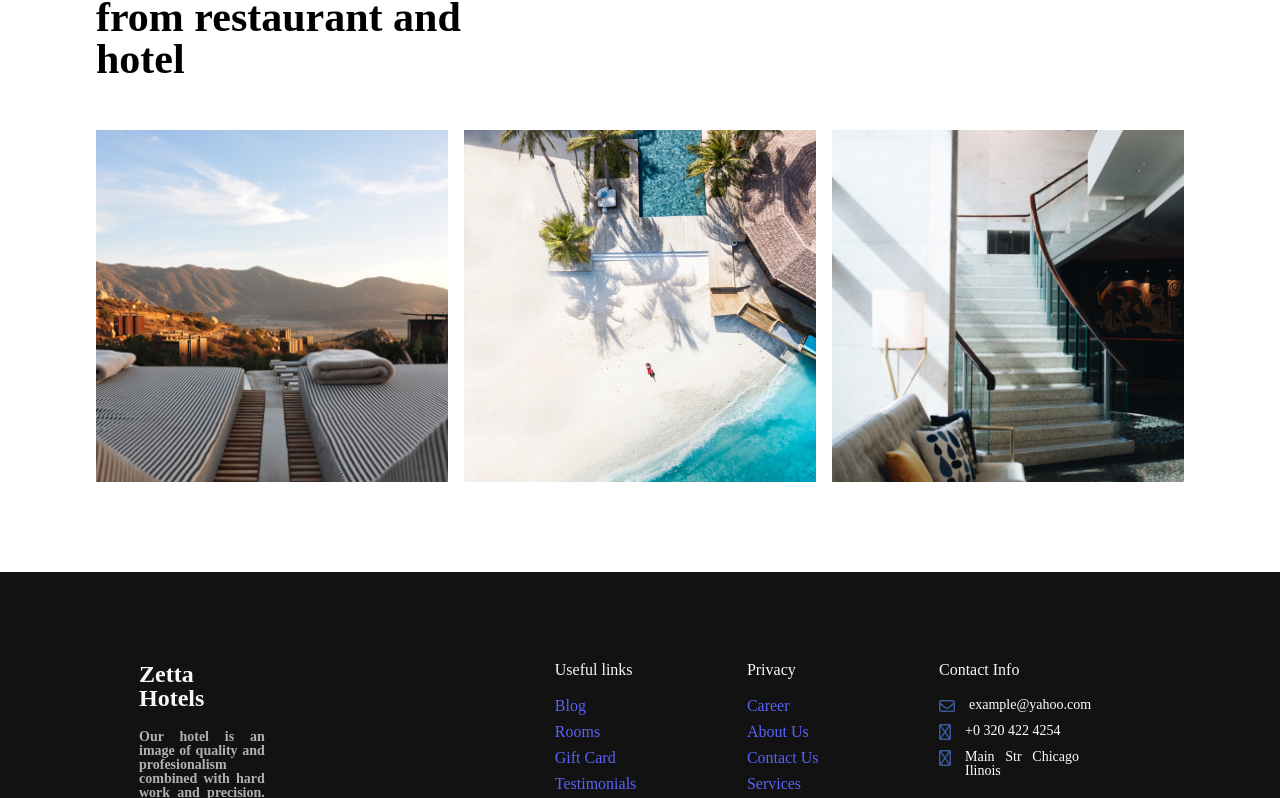
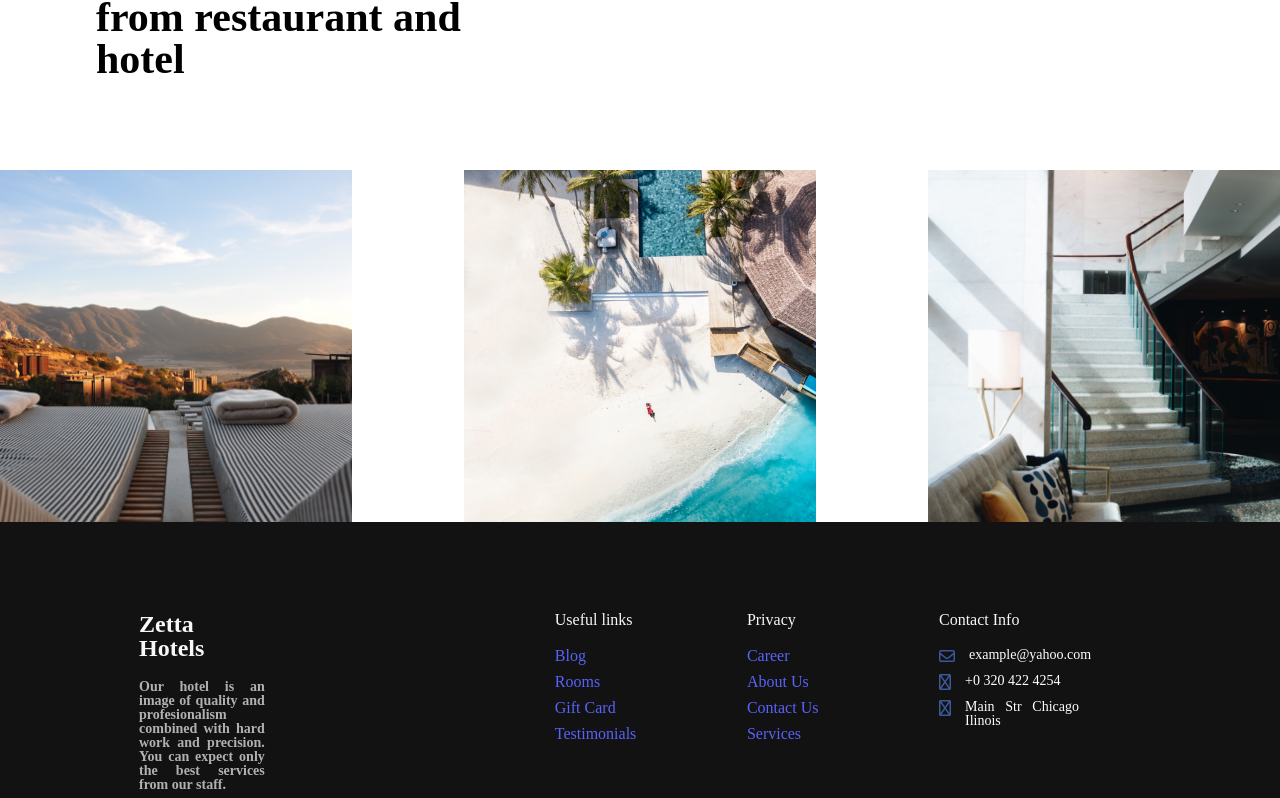
Before and after one commit to LRekhviashvili/Lesson-10, a plain HTML site: page index.html in a window 1280 px wide. Shown: the part 1508-2306 px from the top of the page. Drawn offline with Linux system fonts and the light colour scheme.

Commit message:
add images

```diff
--- a/CSS/style.css
+++ b/CSS/style.css
@@ -153,8 +153,8 @@ body html{
 
 .images{
     display: flex;
-    max-width: 1366px;
     width: 100%;
+    flex-direction: row;
     justify-content: space-between;
 }
 
```
Also changed, not shown: index.html (+2 -1 lines).
